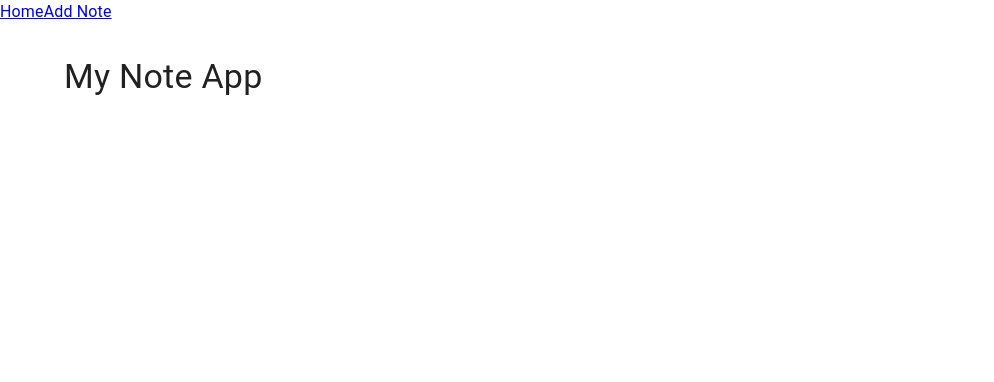
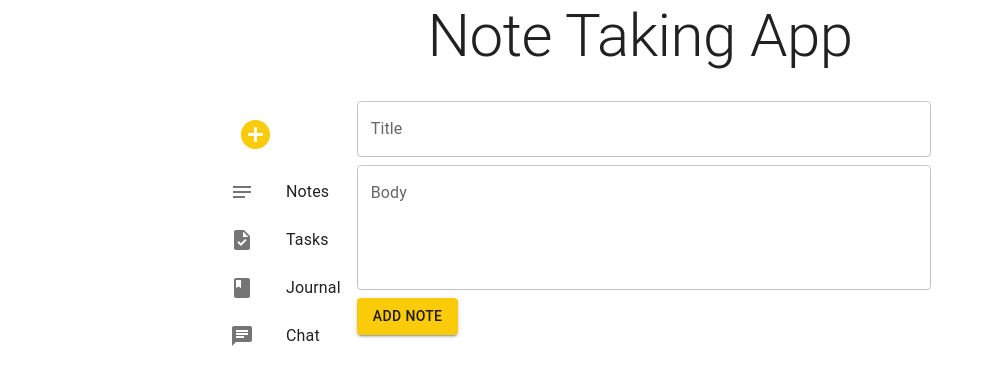
Before and after one commit to TV-Code/flo-create, a React (Create React App) app in the folder note-app-frontend/: page /notes/1 in a window 1280 px wide. Shown: the top 382 px of the page, without its empty margins (0-994 px from the left). Built offline with nearby package versions, Linux system fonts and the light colour scheme; no server answers.

Commit message:
Issues comit

```diff
--- a/note-app-frontend/src/App.js
+++ b/note-app-frontend/src/App.js
@@ -1,18 +1,22 @@
 import React, { useState, useEffect } from 'react';
 import axios from 'axios';
 import { CssBaseline, Container, Box, Typography, CircularProgress } from '@mui/material';
-import { BrowserRouter as Router } from 'react-router-dom';
-import MainContent from './MainContent';
+import { BrowserRouter as Router, Routes, Route, useParams } from 'react-router-dom';
+import NoteForm from './NoteForm';
+import NoteList from './NoteList';
 import Sidebar from './Sidebar';
+import Tasks from './Tasks';
+import Journal from './Journal';
+import Chat from './Chat';
 import { createTheme, ThemeProvider } from '@mui/material/styles';
 
 const theme = createTheme({
   palette: {
     primary: {
-      main: '#3f51b5', // Customize your main color
+      main: '#f9CB08',
     },
     secondary: {
-      main: '#f50057', // Customize your secondary main color
+      main: '#e3dac9',
     },
   },
 });
@@ -24,7 +28,6 @@ const App = () => {
 
   useEffect(() => {
     fetchNotes();
-        setLoading();
   }, []);
 
   const fetchNotes = async () => {
@@ -34,6 +37,17 @@ const App = () => {
       setNotes(response.data);
     } catch (error) {
       console.error(`There was an error retrieving the note list: ${error}`);
+    }
+    setLoading(false);
+  };
+
+  const fetchNote = async (id) => {
+    setLoading(true);
+    try {
+      const response = await axios.get(`http://127.0.0.1:5000/notes/${id}`);
+      setCurrentNote(response.data);
+    } catch (error) {
+      console.error(`There was an error retrieving the note: ${error}`);
     }
     setLoading(false);
   };
@@ -75,25 +89,21 @@ const App = () => {
     <Router>
       <ThemeProvider theme={theme}>
         <CssBaseline />
+        <Container maxWidth="md">
+          <Typography variant="h2" align="center" color="textPrimary" gutterBottom>
+            Note Taking App
+          </Typography>
+          <div style={{ display: 'flex' }}>
             <Sidebar />
-                <Container>
-                    <Box sx={{ my: 4 }}>
-                        <Typography variant="h4" component="h1" gutterBottom>
-                            My Note App
-                        </Typography>
-                        {loading ? (
-                            <CircularProgress />
-                        ) : (
-                            <MainContent
-                                addNote={addNote}
-                                updateNote={updateNote}
-                                currentNote={currentNote}
-                                setCurrentNote={setCurrentNote}
-                                notes={notes}
-                                deleteNote={deleteNote}
-                            />
-                        )}
-                    </Box>
+            <Routes>
+             <Route path="/notes" element={<NoteList notes={notes} loading={loading} deleteNote={deleteNote} setCurrentNote={setCurrentNote} />} />
+             <Route path="/notes/new" element={<NoteForm addNote={addNote} currentNote={currentNote} setCurrentNote={setCurrentNote} />} />
+             <Route path="/notes/:id" element={<NoteForm updateNote={updateNote} currentNote={currentNote} setCurrentNote={setCurrentNote} fetchNote={fetchNote} />} />
+             <Route path="/tasks" element={<Tasks />} />
+             <Route path="/journal" element={<Journal />} />
+             <Route path="/chat" element={<Chat />} />
+            </Routes>
+          </div>
         </Container>
       </ThemeProvider>
     </Router>
--- /dev/null
+++ b/note-app-frontend/src/Chat.js
@@ -0,0 +1,11 @@
+import React from 'react';
+
+const Chat = () => {
+  return (
+    <div>
+      Chat Page
+    </div>
+  );
+};
+
+export default Chat;
--- /dev/null
+++ b/note-app-frontend/src/Journal.js
@@ -0,0 +1,11 @@
+import React from 'react';
+
+const Journal = () => {
+  return (
+    <div>
+      Journal Page
+    </div>
+  );
+};
+
+export default Journal;
--- a/note-app-frontend/src/MainContent.js
+++ b/note-app-frontend/src/MainContent.js
@@ -1,25 +1,40 @@
-import React from 'react';
-import { Routes, Route } from 'react-router-dom';
+import React, { useEffect } from 'react';
+import { useNavigate, useParams } from 'react-router-dom';
 import NoteForm from './NoteForm';
 import NoteList from './NoteList';
 
 const MainContent = ({ addNote, updateNote, currentNote, setCurrentNote, notes, deleteNote }) => {
+    const navigate = useNavigate();
+    const { id } = useParams();
+
+    useEffect(() => {
+        if (id) {
+            const note = notes.find((note) => note.id === id);
+            setCurrentNote(note);
+        }
+    }, [id, notes, setCurrentNote]);
+
     return (
-        <Routes>
-            <Route
-                path="/"
-                exact
-                render={() => <NoteList notes={notes} deleteNote={deleteNote} setCurrentNote={setCurrentNote} />}
-            />
-            <Route
-                path="/edit/:id"
-                render={() => <NoteForm updateNote={updateNote} currentNote={currentNote} setCurrentNote={setCurrentNote} />}
-            />
-            <Route
-                path="/add"
-                render={() => <NoteForm addNote={addNote} currentNote={currentNote} setCurrentNote={setCurrentNote} />}
-            />
-        </Routes>
+        <>
+            {id ? (
+                <NoteForm
+                    updateNote={updateNote}
+                    currentNote={currentNote}
+                    setCurrentNote={setCurrentNote}
+                    navigate={navigate}
+                />
+            ) : (
+                <>
+                    <button onClick={() => navigate('/notes/new')}>Add Note</button>
+                    <NoteList
+                        notes={notes}
+                        deleteNote={deleteNote}
+                        setCurrentNote={setCurrentNote}
+                        navigate={navigate}
+                    />
+                </>
+            )}
+        </>
     );
 };
 
--- a/note-app-frontend/src/NoteForm.js
+++ b/note-app-frontend/src/NoteForm.js
@@ -1,17 +1,19 @@
 import React, { useState, useEffect } from 'react';
+import { useParams, useNavigate } from 'react-router-dom';
 import axios from 'axios';
 import { TextField, Button, Box, Snackbar, IconButton } from '@mui/material';
 import CloseIcon from '@mui/icons-material/Close';
 
 const NoteForm = ({ addNote, updateNote, currentNote, setCurrentNote }) => {
-  const [title, setTitle] = useState(currentNote.title);
-  const [body, setBody] = useState(currentNote.body);
+  const [title, setTitle] = useState(currentNote ? currentNote.title : '');
+  const [body, setBody] = useState(currentNote ? currentNote.body : '');
   const [loading, setLoading] = useState(false);
   const [open, setOpen] = useState(false);
+  const { id } = useParams();
 
   useEffect(() => {
-    setTitle(currentNote.title);
-    setBody(currentNote.body);
+    setTitle(currentNote ? currentNote.title : '');
+    setBody(currentNote ? currentNote.body : '');
   }, [currentNote]);
 
   const handleSubmit = async (event) => {
@@ -20,7 +22,7 @@ const NoteForm = ({ addNote, updateNote, currentNote, setCurrentNote }) => {
 
     const note = { title, body };
 
-    if (currentNote.id) {
+    if (currentNote && currentNote.id) {
       try {
         const response = await axios.put(`http://127.0.0.1:5000/notes/${currentNote.id}`, note);
         updateNote(response.data.data);
@@ -73,7 +75,7 @@ const NoteForm = ({ addNote, updateNote, currentNote, setCurrentNote }) => {
         sx={{ mb: 1 }}
       />
       <Button variant="contained" color="primary" type="submit" disabled={loading}>
-        {currentNote.id ? 'Update Note' : 'Add Note'}
+        {currentNote && currentNote.id ? 'Update Note' : 'Add Note'}
       </Button>
       <Snackbar
         open={open}
--- a/note-app-frontend/src/NoteList.js
+++ b/note-app-frontend/src/NoteList.js
@@ -1,6 +1,6 @@
-// NoteList.js
 import React, { useEffect, useState } from 'react';
 import axios from 'axios';
+import { useNavigate } from 'react-router-dom';
 import { List, ListItem, ListItemText, ListItemSecondaryAction, IconButton, Typography, Snackbar } from '@mui/material';
 import EditIcon from '@mui/icons-material/Edit';
 import DeleteIcon from '@mui/icons-material/Delete';
@@ -10,6 +10,7 @@ const NoteList = ({ deleteNote, setCurrentNote }) => {
   const [notes, setNotes] = useState([]);
   const [open, setOpen] = useState(false);
   const [loading, setLoading] = useState(false);
+  const navigate = useNavigate();
 
   const handleClose = (event, reason) => {
     if (reason === 'clickaway') {
@@ -35,7 +36,6 @@ const NoteList = ({ deleteNote, setCurrentNote }) => {
   const handleDelete = async (id) => {
     try {
       await axios.delete(`http://127.0.0.1:5000/notes/${id}`);
-      deleteNote(id);
       setNotes(notes.filter(note => note.id !== id));
     } catch (error) {
       console.error(`There was an error deleting the note: ${error}`);
@@ -43,7 +43,7 @@ const NoteList = ({ deleteNote, setCurrentNote }) => {
   }
 
   const handleEdit = (note) => {
-    setCurrentNote(note);
+    navigate(`/notes/${note.id}`);
   };
 
   return (
--- a/note-app-frontend/src/Sidebar.js
+++ b/note-app-frontend/src/Sidebar.js
@@ -1,13 +1,46 @@
 import React from 'react';
 import { Link } from 'react-router-dom';
+import { List, ListItem, ListItemIcon, ListItemText, IconButton } from '@mui/material';
+import NotesIcon from '@mui/icons-material/Notes';
+import TaskIcon from '@mui/icons-material/Task';
+import BookIcon from '@mui/icons-material/Book';
+import ChatIcon from '@mui/icons-material/Chat';
+import AddCircleIcon from '@mui/icons-material/AddCircle';
 
-const Sidebar = () => {
-    return (
-        <div>
-            <Link to="/">Home</Link>
-            <Link to="/add">Add Note</Link>
-        </div>
-    );
-};
+function Sidebar() {
+  return (
+    <List>
+      <ListItem>
+        <IconButton component={Link} to="/notes/new" color="primary">
+          <AddCircleIcon fontSize="large" />
+        </IconButton>
+      </ListItem>
+      <ListItem button component={Link} to="/notes">
+        <ListItemIcon>
+          <NotesIcon />
+        </ListItemIcon>
+        <ListItemText primary="Notes" />
+      </ListItem>
+      <ListItem button component={Link} to="/tasks">
+        <ListItemIcon>
+          <TaskIcon />
+        </ListItemIcon>
+        <ListItemText primary="Tasks" />
+      </ListItem>
+      <ListItem button component={Link} to="/journal">
+        <ListItemIcon>
+          <BookIcon />
+        </ListItemIcon>
+        <ListItemText primary="Journal" />
+      </ListItem>
+      <ListItem button component={Link} to="/chat">
+        <ListItemIcon>
+          <ChatIcon />
+        </ListItemIcon>
+        <ListItemText primary="Chat" />
+      </ListItem>
+    </List>
+  );
+}
 
 export default Sidebar;
--- /dev/null
+++ b/note-app-frontend/src/Tasks.js
@@ -0,0 +1,11 @@
+import React from 'react';
+
+const Tasks = () => {
+  return (
+    <div>
+      Tasks Page
+    </div>
+  );
+};
+
+export default Tasks;
```
Lines whose indentation alone changed are shown as unchanged.
